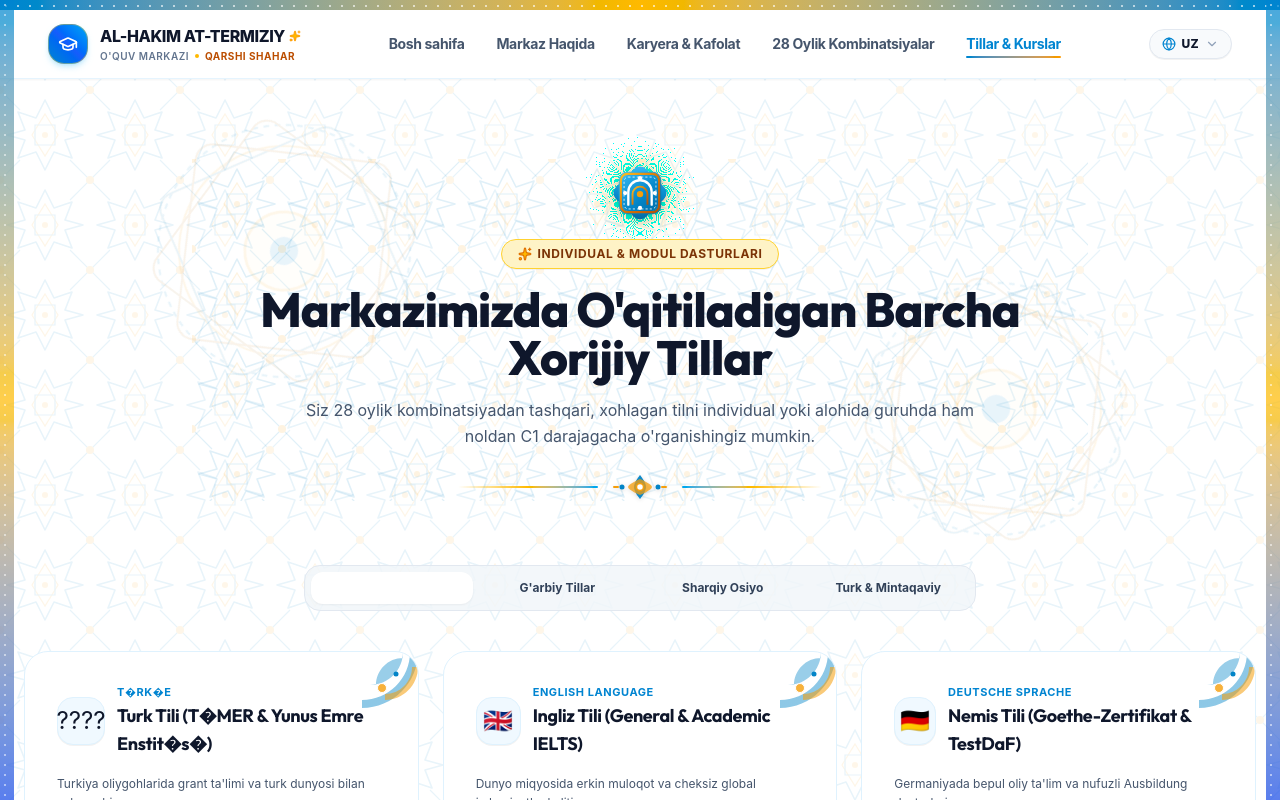
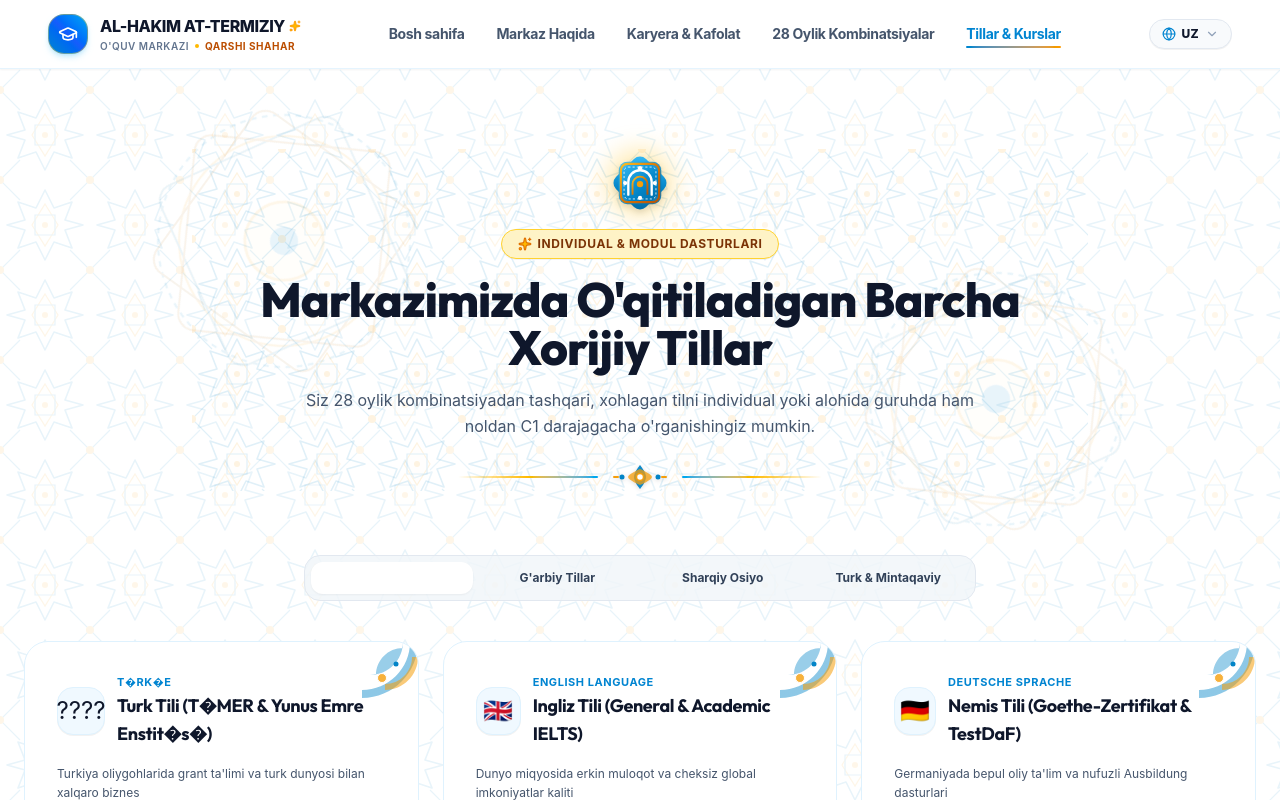
Before and after one commit to humoyun1773/at-termiziy, a React (Vite) app: page /courses in a window 1280 px wide. Shown: the top 800 px of the page. Built offline with nearby package versions, Linux system fonts and the light colour scheme; a web font is replaced by a local one.

Commit message:
feat: completely remove top stripe band and side border pillars as requested

```diff
--- a/src/components/layout/Navbar.tsx
+++ b/src/components/layout/Navbar.tsx
@@ -3,7 +3,6 @@
 import { useLanguage } from '../../context/LanguageContext';
 import { LanguageSwitcher } from '../common/LanguageSwitcher';
 import { GraduationCap, Menu, X, Sparkles } from 'lucide-react';
-import { OrientalTopBorderBand } from '../common/OrientalPatterns';
 
 export const Navbar: React.FC = () => {
   const { t } = useLanguage();
@@ -41,7 +40,6 @@
 
   return (
     <>
-      <OrientalTopBorderBand />
       {/* Main Sticky Navbar */}
       <header className={`sticky top-0 z-40 bg-white/95 backdrop-blur-md transition-all duration-200 border-b border-sky-100/80 shadow-xs ${
         isScrolled
--- a/src/routes/index.tsx
+++ b/src/routes/index.tsx
@@ -14,7 +14,7 @@
 import { ContactPage } from '../pages/ContactPage';
 import { NotFoundPage } from '../pages/NotFoundPage';
 
-import { IslamicGirihPattern, OrientalSideBorder } from '../components/common/OrientalPatterns';
+import { IslamicGirihPattern } from '../components/common/OrientalPatterns';
 
 /**
  * Root Layout Component containing global layout shell:
@@ -27,10 +27,6 @@
     <div className="min-h-screen flex flex-col bg-white text-slate-900 selection:bg-sky-500 selection:text-white relative">
       {/* Global Oriental Background Pattern Across ALL Pages */}
       <IslamicGirihPattern opacity={0.09} color="#0284c7" className="fixed inset-0 pointer-events-none z-0" />
-
-      {/* Global Left & Right Oriental Border Pillars */}
-      <OrientalSideBorder side="left" />
-      <OrientalSideBorder side="right" />
 
       <ScrollToTop />
       <div className="relative z-10 flex flex-col flex-1">
```
